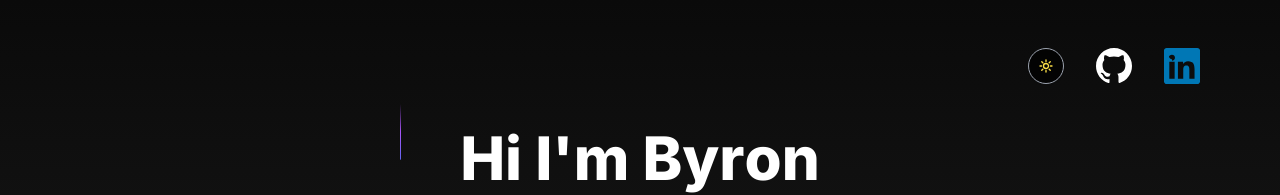
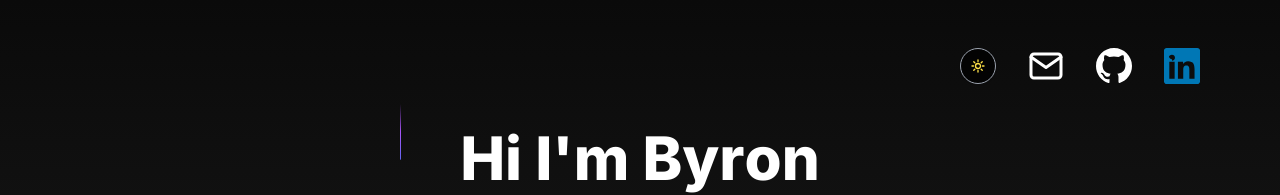
Before and after one commit to byrondray/portfolio, a Next.js app: page / in a window 1280 px wide. Shown: the top 195 px of the page. Built offline with nearby package versions, Linux system fonts and the light colour scheme.

Commit message:
Replace ScrollAnimation with motion.div
Replaced the ScrollAnimation component with motion.div for improved animation control in the AboutPage. Additionally, added a mailto link with an animated email icon to both AboutPage and HomePage for better user interaction.

```diff
--- a/src/app/about/page.tsx
+++ b/src/app/about/page.tsx
@@ -2,7 +2,7 @@
 
 import { useState } from 'react';
 import { motion, AnimatePresence } from 'framer-motion';
-import { ScrollAnimation } from '@/components/scrollAnimation';
+
 import { PageWrapper } from '@/components/pageWrapper';
 import { BackgroundBeamsWithCollision } from '@/components/backgroundBeams';
 import { ThemeToggle } from '@/components/theme-toggle';
@@ -82,11 +82,11 @@ const AboutPage = () => {
       title: 'Cloud & DevOps',
       icon: <Cloud className='w-5 h-5' />,
       skills: [
-          { name: 'Render', level: 'expert' },
-          { name: 'Vercel', level: 'expert' },
-          { name: 'Railway', level: 'expert' },
-          { name: 'AWS', level: 'advanced' },
-          { name: 'Docker', level: 'advanced' },
+        { name: 'Render', level: 'expert' },
+        { name: 'Vercel', level: 'expert' },
+        { name: 'Railway', level: 'expert' },
+        { name: 'AWS', level: 'advanced' },
+        { name: 'Docker', level: 'advanced' },
         { name: 'Azure', level: 'intermediate' },
         { name: 'CI/CD', level: 'intermediate' },
       ],
@@ -208,9 +208,14 @@ const AboutPage = () => {
           </motion.div>
 
           {/* Tab Navigation */}
-          <ScrollAnimation
-            direction='up'
-            delay={0.5}
+          <motion.div
+            initial={{ opacity: 0, y: 30 }}
+            animate={{ opacity: 1, y: 0 }}
+            transition={{
+              duration: 0.6,
+              delay: 0.5,
+              ease: [0.25, 0.1, 0.25, 1],
+            }}
             className='max-w-6xl mx-auto'
           >
             <div className='flex justify-center mb-8'>
@@ -376,7 +381,7 @@ const AboutPage = () => {
                 )}
               </AnimatePresence>
             </div>
-          </ScrollAnimation>
+          </motion.div>
         </div>
 
         {/* Theme toggle and social links */}
@@ -387,6 +392,31 @@ const AboutPage = () => {
           transition={{ duration: 0.5, delay: 0.8 }}
         >
           <ThemeToggle />
+          <a href='mailto:bytondray8@gmail.com' className='group'>
+            <svg
+              xmlns='http://www.w3.org/2000/svg'
+              viewBox='0 0 24 24'
+              width='36'
+              height='36'
+              className='transition-transform duration-300 ease-in-out group-hover:scale-110'
+              fill='none'
+            >
+              <path
+                className='stroke-gray-800 dark:stroke-white transition-colors duration-300 ease-in-out group-hover:stroke-gray-600 dark:group-hover:stroke-gray-400'
+                strokeWidth='2'
+                strokeLinecap='round'
+                strokeLinejoin='round'
+                d='M4 4h16c1.1 0 2 .9 2 2v12c0 1.1-.9 2-2 2H4c-1.1 0-2-.9-2-2V6c0-1.1.9-2 2-2z'
+              />
+              <path
+                className='stroke-gray-800 dark:stroke-white transition-colors duration-300 ease-in-out group-hover:stroke-gray-600 dark:group-hover:stroke-gray-400'
+                strokeWidth='2'
+                strokeLinecap='round'
+                strokeLinejoin='round'
+                d='M22 6l-10 7L2 6'
+              />
+            </svg>
+          </a>
           <a
             href='https://github.com/byrondray'
             target='_blank'
--- a/src/app/page.tsx
+++ b/src/app/page.tsx
@@ -57,6 +57,31 @@ export default function Home() {
           transition={{ duration: 0.5, delay: 0.8 }}
         >
           <ThemeToggle />
+          <a href='mailto:bytondray8@gmail.com' className='group'>
+            <svg
+              xmlns='http://www.w3.org/2000/svg'
+              viewBox='0 0 24 24'
+              width='36'
+              height='36'
+              className='transition-transform duration-300 ease-in-out group-hover:scale-110'
+              fill='none'
+            >
+              <path
+                className='stroke-gray-800 dark:stroke-white transition-colors duration-300 ease-in-out group-hover:stroke-gray-600 dark:group-hover:stroke-gray-400'
+                strokeWidth='2'
+                strokeLinecap='round'
+                strokeLinejoin='round'
+                d='M4 4h16c1.1 0 2 .9 2 2v12c0 1.1-.9 2-2 2H4c-1.1 0-2-.9-2-2V6c0-1.1.9-2 2-2z'
+              />
+              <path
+                className='stroke-gray-800 dark:stroke-white transition-colors duration-300 ease-in-out group-hover:stroke-gray-600 dark:group-hover:stroke-gray-400'
+                strokeWidth='2'
+                strokeLinecap='round'
+                strokeLinejoin='round'
+                d='M22 6l-10 7L2 6'
+              />
+            </svg>
+          </a>
           <a
             href='https://github.com/byrondray'
             target='_blank'
```
